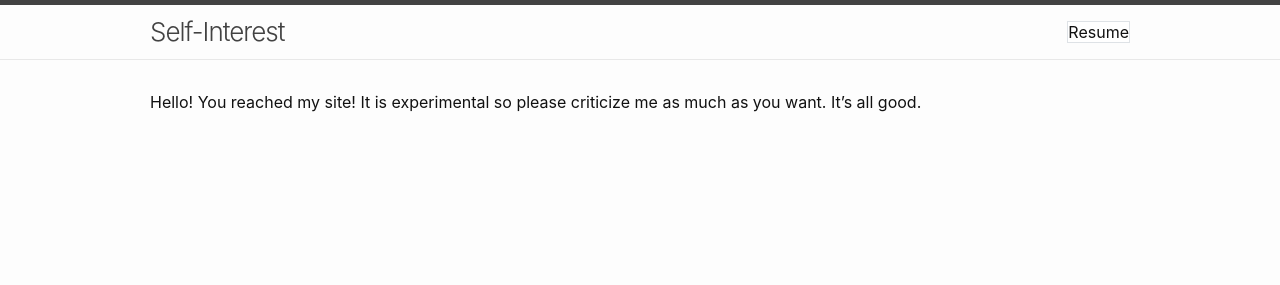
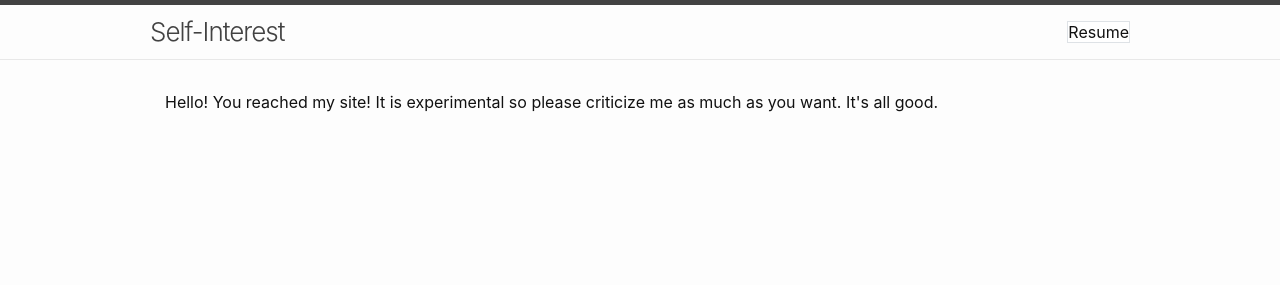
Before and after one commit to vincewho/self_interest, a Jekyll site: the page built from index.md, in a window 1280 px wide. Shown: the top 285 px of the page. Built offline with Jekyll 4.4.1, drawn with Linux system fonts in a browser that asks for light colours.

```diff
--- a/_includes/head.html
+++ b/_includes/head.html
@@ -3,7 +3,9 @@
   <meta http-equiv="X-UA-Compatible" content="IE=edge">
   <meta name="viewport" content="width=device-width, initial-scale=1">
   {%- seo -%}
+  <!-- Added bootstrap -->
   <link rel="stylesheet" href="https://stackpath.bootstrapcdn.com/bootstrap/4.4.1/css/bootstrap.min.css" integrity="sha384-Vkoo8x4CGsO3+Hhxv8T/Q5PaXtkKtu6ug5TOeNV6gBiFeWPGFN9MuhOf23Q9Ifjh" crossorigin="anonymous">
+  <!-- Original CSS -->
   <link rel="stylesheet" href="{{ "/assets/css/style.css" | relative_url }}">
   {%- feed_meta -%}
   <!-- {%- if jekyll.environment == 'production' and site.google_analytics -%} -->
--- a/_sass/minima/custom-styles.scss
+++ b/_sass/minima/custom-styles.scss
@@ -1,9 +1,4 @@
 // Placeholder to allow defining custom styles that override everything else.
 // (Use `_sass/minima/custom-variables.scss` to override variable defaults)
 
-//frontpage photo
-img[src*="#headshot"] {
-
-   width:150px;
-   height:100px;
-}
+// bootstrap container
--- a/index.md
+++ b/index.md
@@ -6,5 +6,6 @@ layout: home
 ---
 <!-- ![heashot](assets/images/headshot.jpg#headshot) -->
 
-
-Hello! You reached my site! It is experimental so please criticize me as much as you want. It's all good.
+<div class="container">
+    <p>Hello! You reached my site! It is experimental so please criticize me as much as you want. It's all good.</p>
+</div>
```
